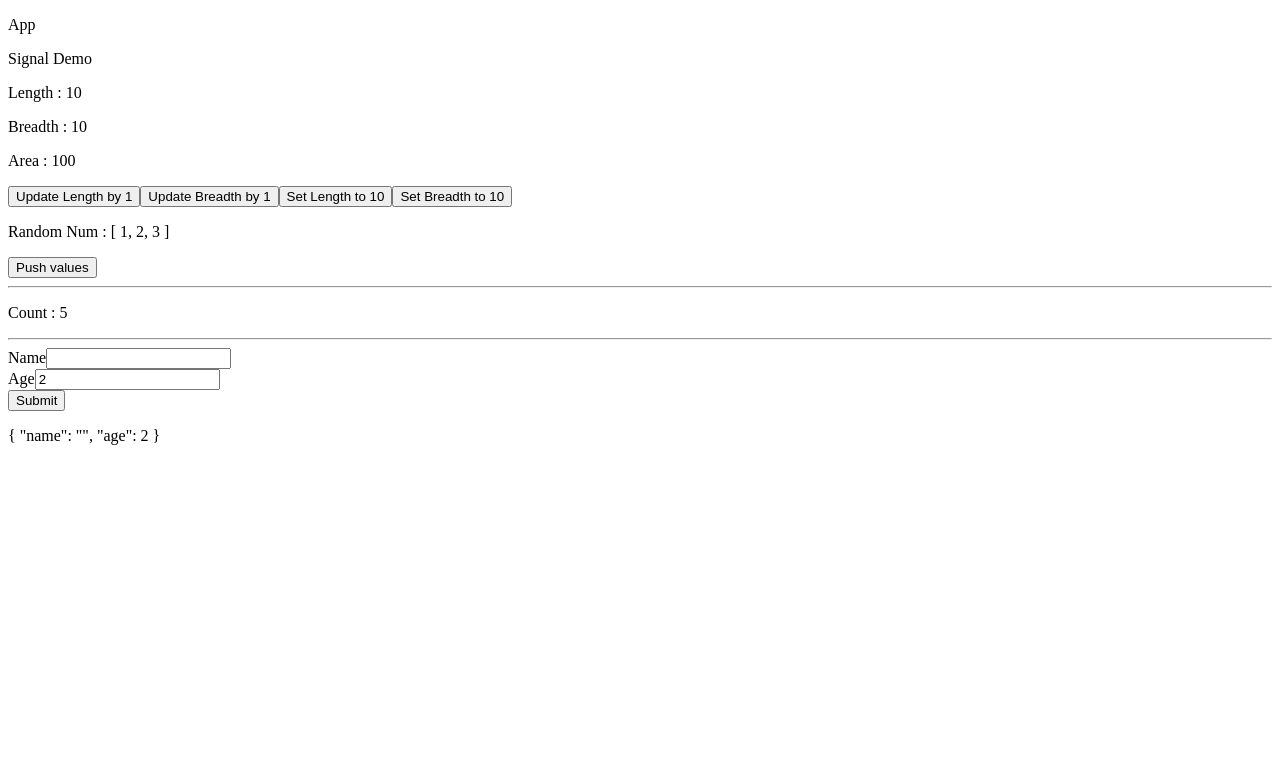
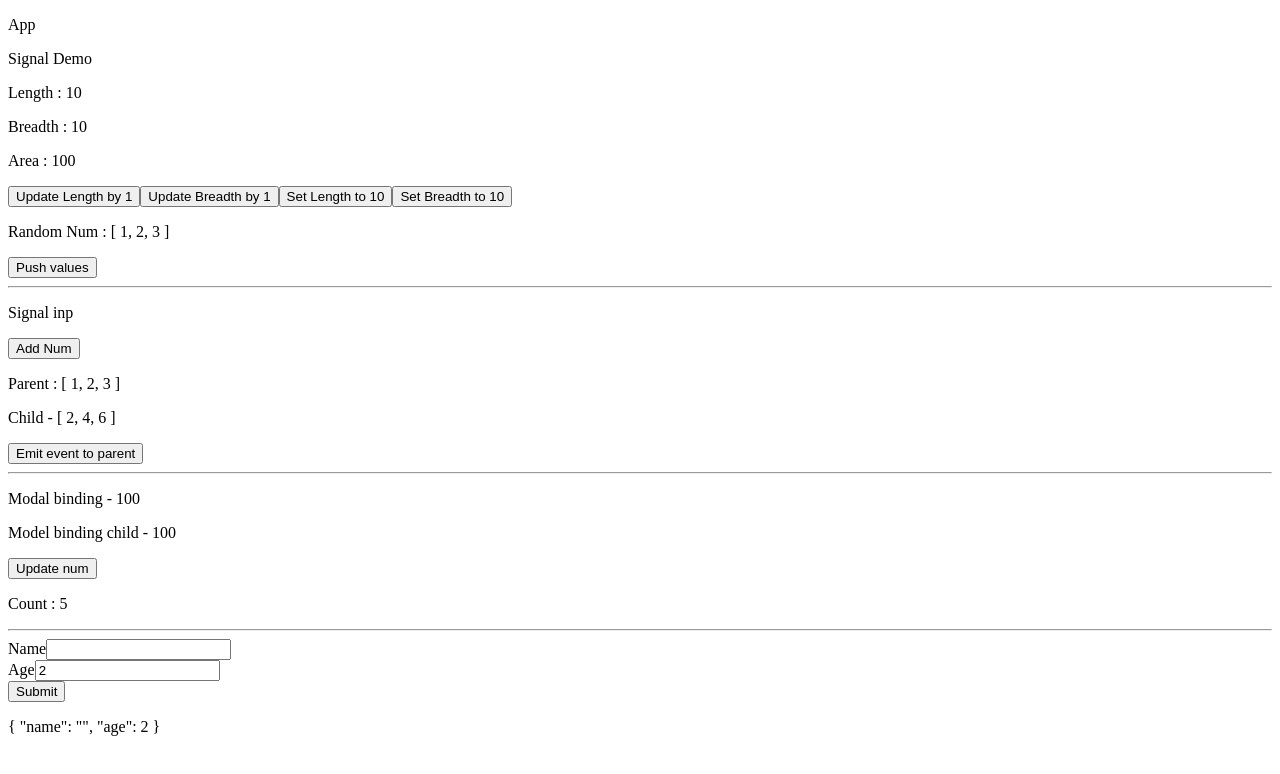
Before and after one commit to makesh-kumar/ngv18, an Angular app: page / in a window 1280 px wide. Shown: the top 774 px of the page. Built offline with nearby package versions, Linux system fonts and the light colour scheme.

Commit message:
input and output done

```diff
--- a/src/app/app.component.html
+++ b/src/app/app.component.html
@@ -2,6 +2,10 @@
 
 <signal-demo/>
 <hr/>
+<signal-inp></signal-inp>
+<hr/>
+<model-binding></model-binding>
+
 <p>Count : {{count()}}</p>
 <hr/>
 <div [formGroup]="userForm">
--- a/src/app/app.component.ts
+++ b/src/app/app.component.ts
@@ -3,12 +3,14 @@ import { ChangeDetectionStrategy, ChangeDetectorRef, Component, inject, signal }
 import { FormBuilder, FormGroup, ReactiveFormsModule } from '@angular/forms';
 import { RouterOutlet } from '@angular/router';
 import { SignalDemo } from './signal-demo/signal-demo.component';
+import { SignalInp } from './signal-inp/signal-inp.component';
+import { ModelBinding } from './mode-binding/model-binding.component';
 
 
 @Component({
   selector: 'app-root',
   standalone: true,
-  imports: [RouterOutlet,JsonPipe,ReactiveFormsModule, SignalDemo],
+  imports: [RouterOutlet,JsonPipe,ReactiveFormsModule, SignalDemo, SignalInp, ModelBinding],
   templateUrl: './app.component.html',
 })
 
--- /dev/null
+++ b/src/app/mode-binding/model-binding.component.html
@@ -0,0 +1,3 @@
+<p>Modal binding - {{num}}</p>
+
+<model-binding-child [(num)]="num"/>
--- /dev/null
+++ b/src/app/mode-binding/model-binding.component.ts
@@ -0,0 +1,48 @@
+import { Component, EventEmitter, Input, Output, model, signal } from "@angular/core";
+
+
+@Component({
+    selector: 'model-binding-child',
+    template: `
+    <p>Model binding child - {{num()}}</p>
+    <button (click)="updateNum()">Update num</button>
+    `,
+    standalone: true
+})
+export class ModelBindingChild {
+
+    // @Input() num = 100;
+    num = model(100)
+//    @Output() numChange = new EventEmitter<number>();
+
+   updateNum(): void {
+    // this.numChange.emit(this.num + 1)
+    this.num.set(this.num() + 1)
+
+   }
+
+}
+
+@Component({
+    selector: 'model-binding',
+    templateUrl: './model-binding.component.html',
+    standalone: true,
+    imports: [ModelBindingChild]
+})
+export class ModelBinding {
+    num = 100
+}
+
+
+/**
+ *
+ * model is used for a scenarios where we use ngModel with ngModelChange
+ * ex: <child [(expand)]></child>
+ * child.ts
+ * @input() expand, @output() expandChange
+ *
+ *
+ * in the above case, we are dealing with normal number,
+ * to deal the above scenario with signal, we ll go for 'model'
+ *
+ * */
--- a/src/app/signal-demo/signal-demo.component.ts
+++ b/src/app/signal-demo/signal-demo.component.ts
@@ -1,20 +1,13 @@
-import { JsonPipe } from "@angular/common";
-import { Component, Signal, computed, effect, signal } from "@angular/core";
-
-
-
+import { JsonPipe } from '@angular/common';
+import { Component, Signal, computed, effect, signal } from '@angular/core';
 
 @Component({
   selector: 'signal-demo',
   templateUrl: './signal-demo.component.html',
   standalone: true,
-    imports: [JsonPipe]
+  imports: [JsonPipe],
 })
 export class SignalDemo {
-
-
-
-
   length = signal(10);
   breadth = signal(10);
   area = computed(() => {
@@ -24,24 +17,34 @@ export class SignalDemo {
      *  to avoid infinite changes
      */
     return this.length() * this.breadth();
-    })
-
-
-
+  });
 
   constructor() {
-        effect(() => {
-            console.log('Effect runs for area change ',this.area())
-        })
+   const effectRef =  effect(
+      (cleanupFn) => {
+
+        console.log('Effect runs for area change ', this.area());
+
+        setTimeout(()=>{
+            effectRef.destroy(); // after destoy this effect will not work
+        },3000);
+
+        // cleanUp will be called before on evey effect run  or when effrectRef is destroyd
+        cleanupFn(() => {
+          console.log('Effects cleanup complete');
+        });
+      },
+      { manualCleanup: true,
+        allowSignalWrites: true,
+       }
+    );
   }
 
-
-
   updateLengthByOne(): void {
-        this.length.update(prev => prev + 1)
+    this.length.update((prev) => prev + 1);
   }
   updateBreadthByOne(): void {
-        this.breadth.update(prev => prev + 1);
+    this.breadth.update((prev) => prev + 1);
   }
 
   setLengthToTen(): void {
@@ -51,11 +54,12 @@ export class SignalDemo {
     this.breadth.set(10);
   }
 
-
   // non-primitives
-    randomNums = signal([1,2,3]);
+  randomNums = signal([1, 2, 3]);
   pushRandomVal(): void {
-        this.randomNums.update(prev => [...prev, Math.floor(Math.random() * 100)])
+    this.randomNums.update((prev) => [
+      ...prev,
+      Math.floor(Math.random() * 100),
+    ]);
   }
-
 }
--- /dev/null
+++ b/src/app/signal-inp/signal-inp.component.html
@@ -0,0 +1,5 @@
+
+<p>Signal inp</p>
+<button (click)="addNum()">Add Num</button>
+<p>Parent : {{nums() | json}}</p>
+<signal-child [nums]="nums() " (val)="getVal($event)"/>
--- /dev/null
+++ b/src/app/signal-inp/signal-inp.component.ts
@@ -0,0 +1,64 @@
+import { JsonPipe } from "@angular/common";
+import { Component, EventEmitter, Input, Output, OutputEmitterRef, computed, input, output, signal } from "@angular/core";
+
+
+@Component({
+    selector:'signal-child',
+
+    standalone: true,
+    imports:[JsonPipe],
+    template: `
+    <p>Child - {{doubleNums() | json}}</p>
+
+    <button (click)="emitParent()">Emit event to parent</button>
+    `,
+})
+export class SignalChild {
+    // doubleNums = []
+
+
+    // @Input() nums: any[] = [];
+
+    // @Input() set nums(nums: any) {
+    //     this.doubleNums = nums.map((s: number)=>s*2)
+    // }
+
+    nums = input<number[], number[]>([],{
+        alias:'nums',
+        transform: v => v
+    })
+
+    doubleNums = computed(()=>{
+        return this.nums().map((s: number)=>s*2);
+    })
+
+
+    // output
+   val: OutputEmitterRef<any> = output<any>();
+
+    emitParent(): void {
+        this.val.emit(Math.random());
+    }
+
+
+
+}
+@Component({
+    selector:'signal-inp',
+    templateUrl:'./signal-inp.component.html',
+    standalone: true,
+    imports:[SignalChild, JsonPipe]
+})
+export class SignalInp {
+    // nums: any[] = [1,2,3,4];
+    nums = signal([1,2,3])
+
+    addNum(): void {
+        // this.nums = [...this.nums, Math.floor(Math.random() * 3 ) ]
+        this.nums.update(prev => [...prev,Math.floor(Math.random() * 3) ])
+    }
+
+    getVal(val: any):  void {
+        console.log('Value received to parent '+ val)
+    }
+}
```
Lines whose indentation alone changed are shown as unchanged.
